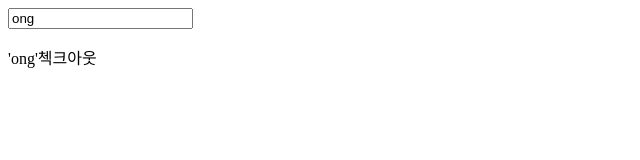
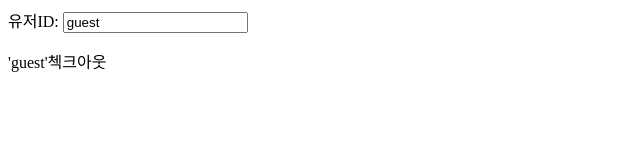
Before and after one commit to osparking/react_topic_ex1, a React (Vite) app: page / in a window 1280 px wide. Shown: the top 160 px of the page, without its empty margins (0-640 px from the left). Built offline with nearby package versions, Linux system fonts and the light colour scheme.

Commit message:
move input box higher to App

```diff
--- a/src/components/AppContext.jsx
+++ b/src/components/AppContext.jsx
@@ -3,10 +3,16 @@ import CheckOut from "./CheckOut";
 export const userContext = createContext();
 
 export default function AppContext() {
-  const [userid, setUserid] = useState("ong");
+  const [userid, setUserid] = useState("guest");
   return (
     <div>
-      <userContext.Provider value={{ userid, setUserid }}>
+      유저ID:{" "}
+      <input
+        type="text"
+        value={userid}
+        onChange={(e) => setUserid(e.target.value)}
+      />
+      <userContext.Provider value={{ userid }}>
         <CheckOut />
       </userContext.Provider>
     </div>
--- a/src/components/CheckOut.jsx
+++ b/src/components/CheckOut.jsx
@@ -5,11 +5,6 @@ export default function CheckOut() {
   const sharCon = useContext(userContext);
   return (
     <div>
-      <input
-        type="text"
-        value={sharCon.userid}
-        onChange={(e) => sharCon.setUserid(e.target.value)}
-      />
       <p>'{sharCon.userid}'첵크아웃</p>
     </div>
   );
```
